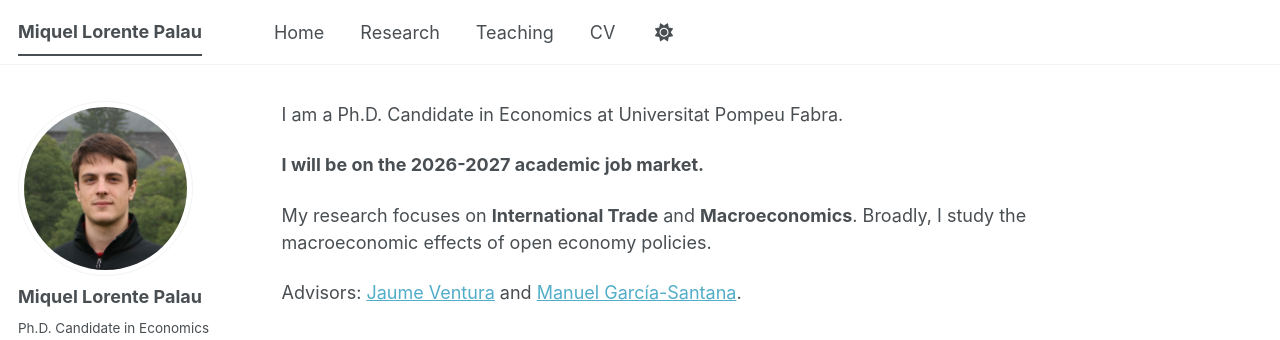
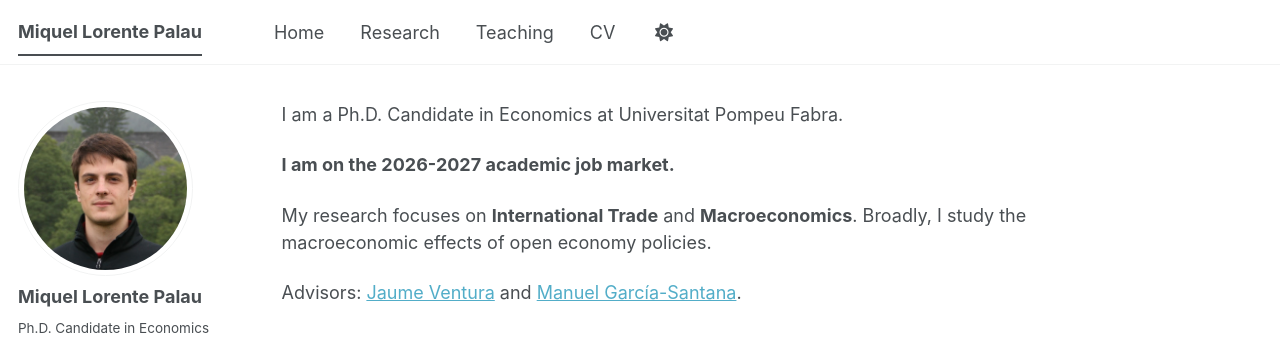
Before and after one commit to miquel-lorente/miquel-lorente.github.io, a Jekyll site: the page built from _pages/about.md, in a window 1280 px wide. Shown: the top 340 px of the page. Built offline with Jekyll 4.4.1, drawn with Linux system fonts in a browser that asks for light colours; a style sheet for code colours, icons or effects is not loaded.

Commit message:
Update job market status from 'will be' to 'am on'

```diff
--- a/_pages/about.md
+++ b/_pages/about.md
@@ -6,7 +6,7 @@ author_profile: true
 
 I am a Ph.D. Candidate in Economics at Universitat Pompeu Fabra.
 
-**I will be on the 2026-2027 academic job market.**
+**I am on the 2026-2027 academic job market.**
 
 My research focuses on **International Trade** and **Macroeconomics**. Broadly, I study the macroeconomic effects of open economy policies.
 
```
